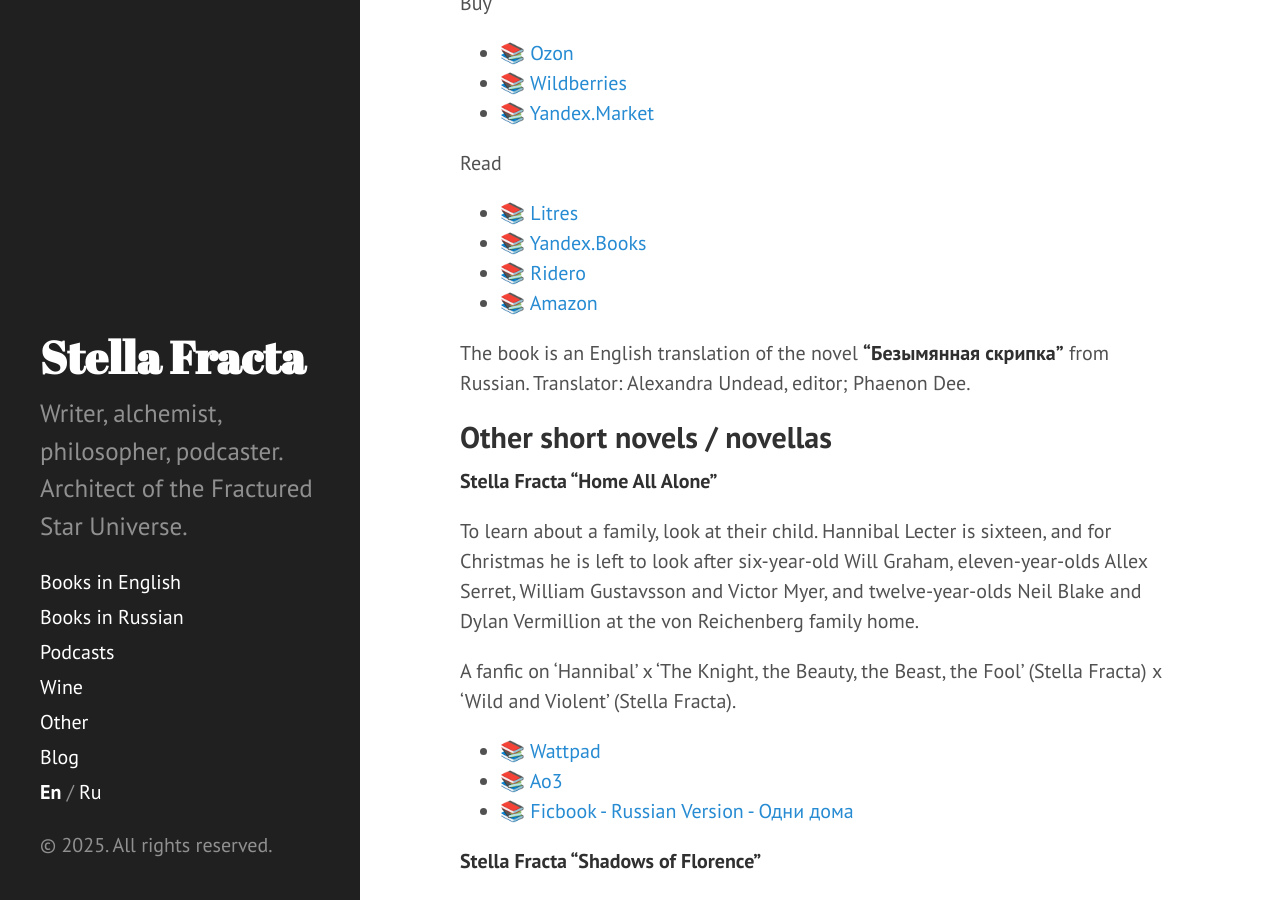
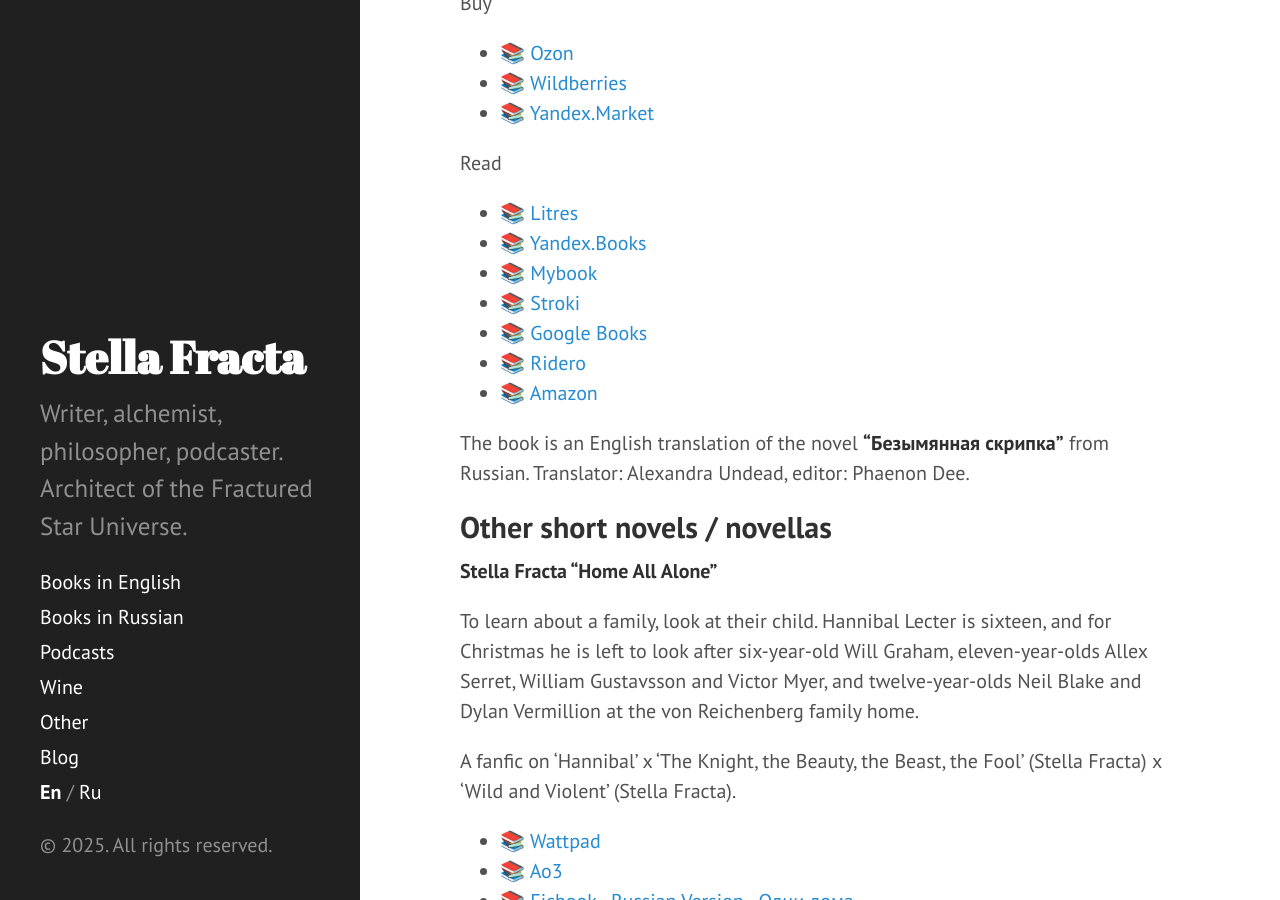
Before and after one commit to remiel-undead/stellafracta.com, a Jekyll site: the page built from index.md, in a window 1280 px wide and 900 px high, scrolled down 9656 px. Built offline with Jekyll 4.4.1, drawn with Linux system fonts in a browser that asks for light colours; our own code applies the rules of GitHub Pages for plain Markdown files.

Commit message:
Add links to Violin Eng book on Eng page

```diff
--- a/index.md
+++ b/index.md
@@ -204,10 +204,13 @@
 
 - 📚 [Litres](https://www.litres.ru/book/stella-fracta/the-unnamed-violin-72618535/)
 - 📚 [Yandex.Books](https://books.yandex.ru/books/kwcrhUKY)
+- 📚 [Mybook](https://mybook.ru/author/stella-fracta/the-unnamed-violin/)
+- 📚 [Stroki](https://stroki.mts.ru/book/the-unnamed-violin-337952)
+- 📚 [Google Books](https://play.google.com/store/books/details/Stella_Fracta_The_Unnamed_Violin?id=0NuNEQAAQBAJ)
 - 📚 [Ridero](https://ridero.ru/books/the_unnamed_violin)
 - 📚 [Amazon](https://www.amazon.es/-/en/dp/B0FV8PCLML/)
 
-The book is an English translation of the novel **“Безымянная скрипка”** from Russian. Translator: Alexandra Undead, editor; Phaenon Dee.
+The book is an English translation of the novel **“Безымянная скрипка”** from Russian. Translator: Alexandra Undead, editor: Phaenon Dee.
 
 ## Other short novels / novellas
 
```
